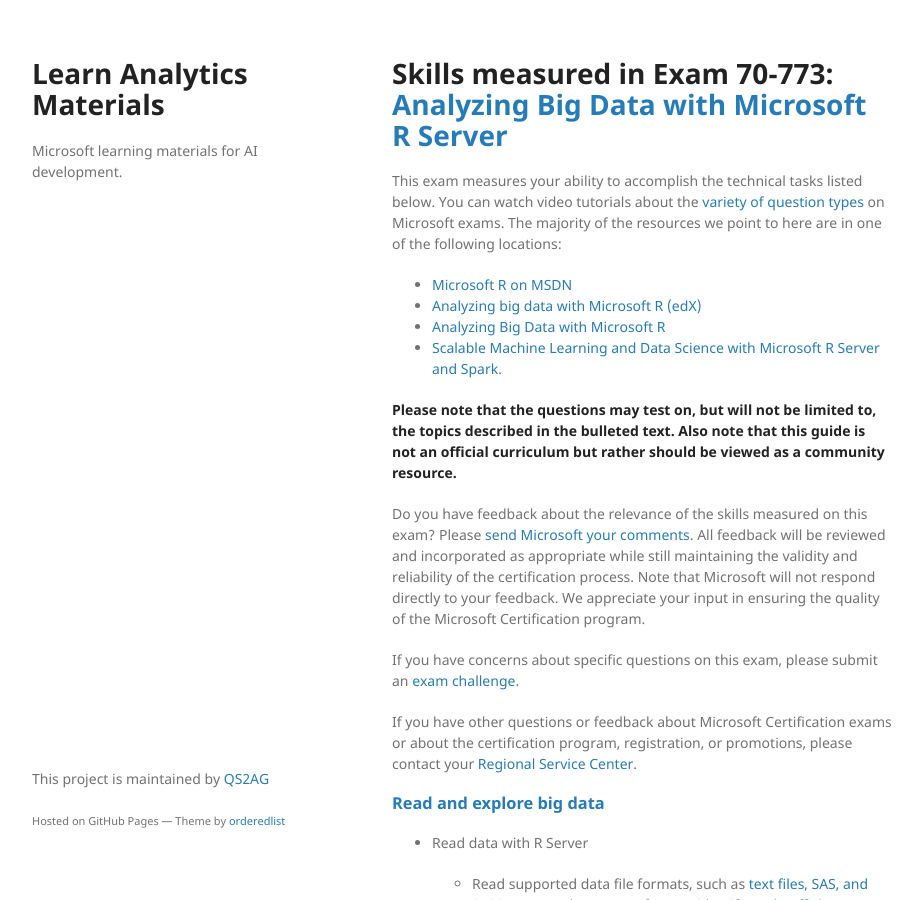
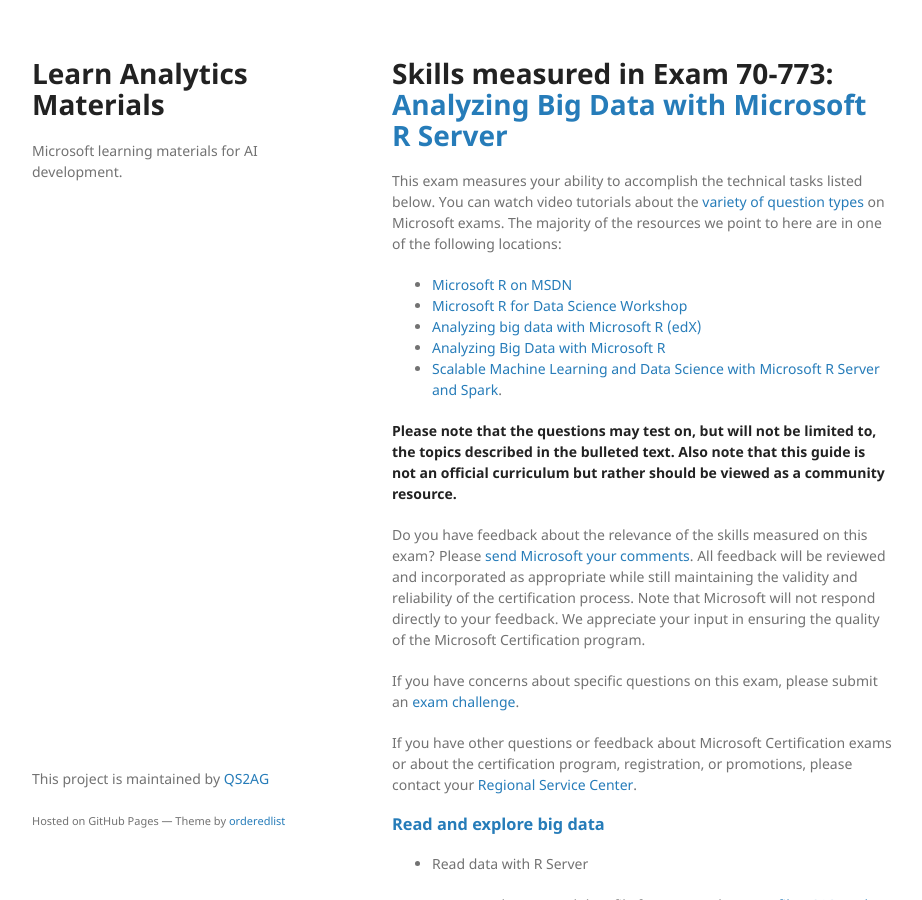
Before and after one commit to QS2AG/learnAnalytics-public, a Jekyll site: the page built from cert_guides/certification_70-773_community_guide.md, in a window 1280 px wide and 900 px high. Shown: the whole window, without its empty margins (178-1100 px from the left). Built offline with Jekyll 4.4.1, drawn with Linux system fonts in a browser that asks for light colours; our own code applies the rules of GitHub Pages for plain Markdown files.

```diff
--- a/cert_guides/certification_70-773_community_guide.md
+++ b/cert_guides/certification_70-773_community_guide.md
@@ -7,6 +7,7 @@
 This exam measures your ability to accomplish the technical tasks listed below. You can watch video tutorials about the [variety of question types](https://www.microsoft.com/en-us/learning/certification-exams.aspx?types=true) on Microsoft exams. The majority of the resources we point to here are in one of the following locations:
 
  - [Microsoft R on MSDN](https://msdn.microsoft.com/en-us/microsoft-r)
+ - [Microsoft R for Data Science Workshop](https://azure.github.io/LearnAnalytics-mr4ds/)
  - [Analyzing big data with Microsoft R (edX)](https://www.edx.org/course/analyzing-big-data-microsoft-r-server-microsoft-dat213x)
  - [Analyzing Big Data with Microsoft R](https://jonsan21.gitbooks.io/analyzing-big-data-with-microsoft-r/content/)
  - [Scalable Machine Learning and Data Science with Microsoft R Server and Spark](https://bookdown.org/alizaidi/mrs-spark-ml/).
```
